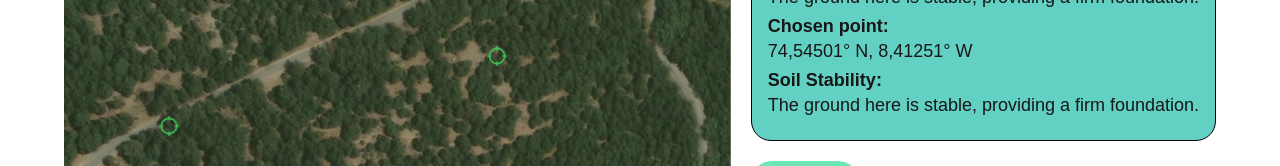
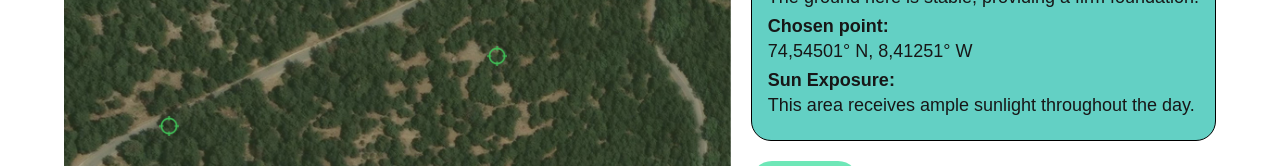
Before and after one commit to dimitry-lzs/hciWeb, a React app: page /tent-position in a window 1280 px wide. Shown: the part 260-426 px from the top of the page. Built offline with nearby package versions, Linux system fonts and the light colour scheme.

Commit message:
Fix property

```diff
--- a/src/pages/TentPosition/index.tsx
+++ b/src/pages/TentPosition/index.tsx
@@ -22,7 +22,7 @@ export default function TentPosition() {
                             <InfoRow label='Chosen point:' value='74,54501° N, 8,41251° W' />
                             <InfoRow label='Soil Stability:' value='The ground here is stable, providing a firm foundation.' />
                             <InfoRow label='Chosen point:' value='74,54501° N, 8,41251° W' />
-                            <InfoRow label='Soil Stability:' value='The ground here is stable, providing a firm foundation.' />
+                            <InfoRow label='Sun Exposure:' value='This area receives ample sunlight throughout the day.' />
                         </InfoContainer>
                         <ConfirmButton icon={ButtonIcon.Tick} color={ButtonColor.Green} />
                     </div>
```
